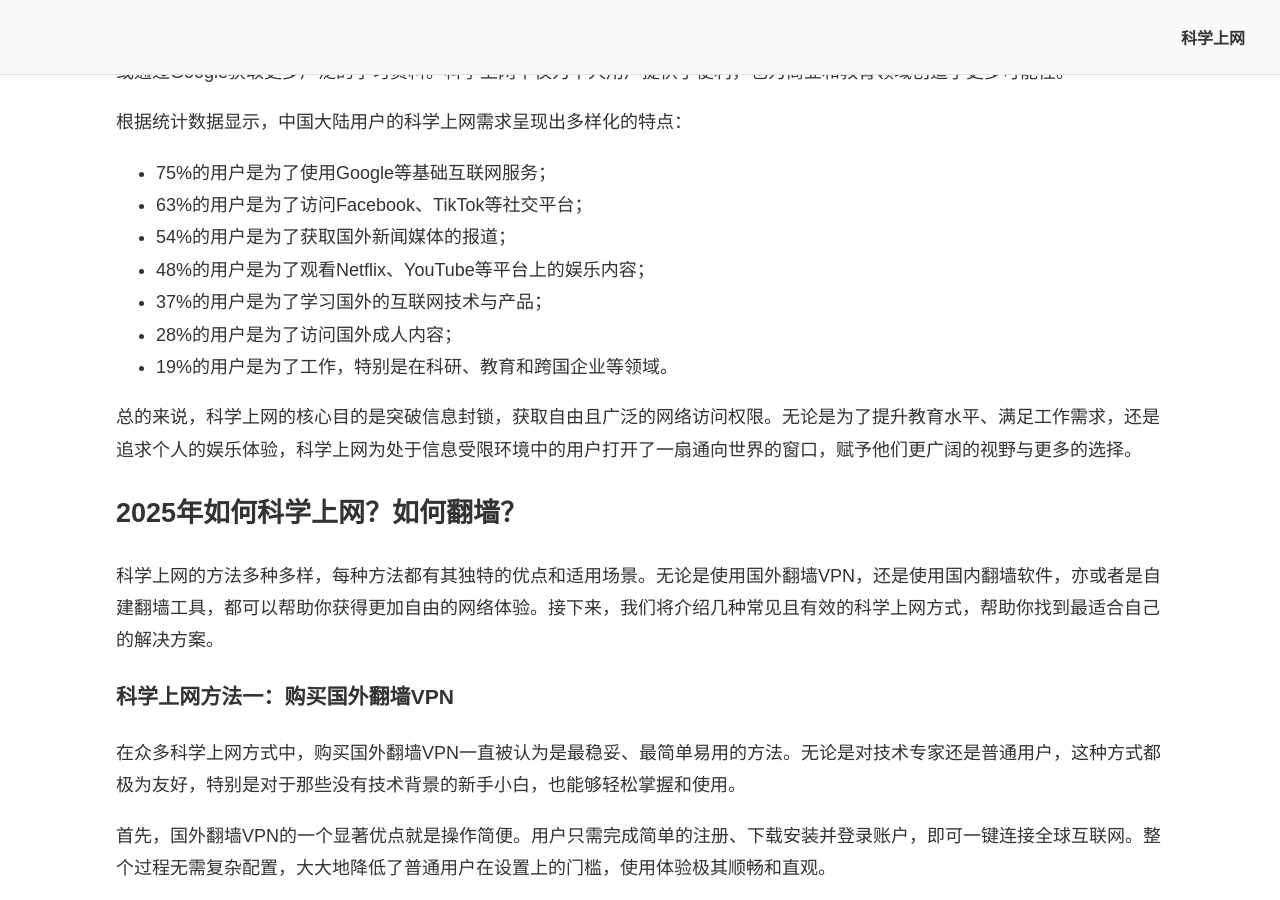
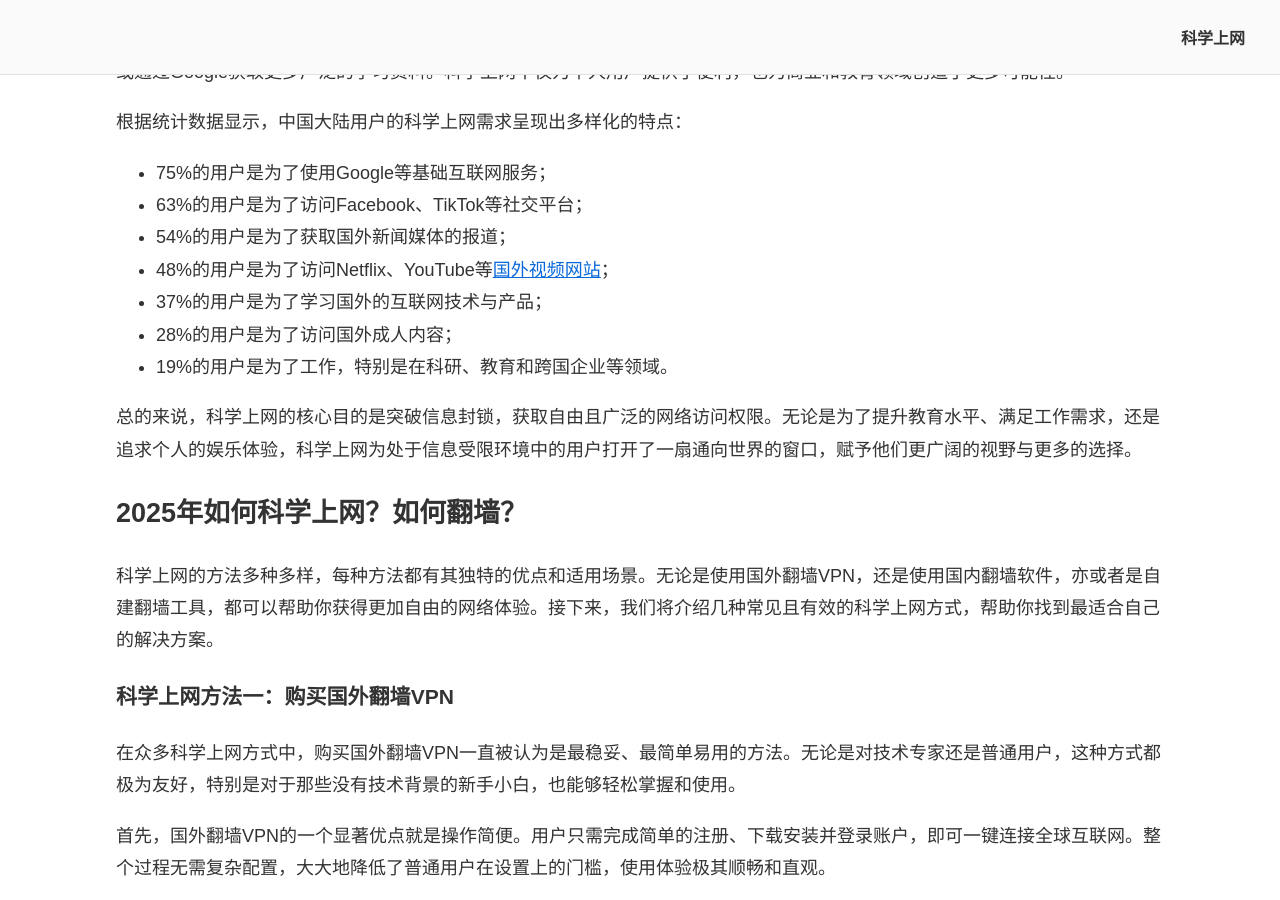
Before and after one commit to chinavpns/chinavpns.github.io, a Jekyll site: the page built from index.md, in a window 1280 px wide and 900 px high, scrolled down 4445 px. Built offline with Jekyll 4.4.1, drawn with Linux system fonts in a browser that asks for light colours.

Commit message:
Update index.md

```diff
--- a/index.md
+++ b/index.md
@@ -82,7 +82,7 @@
 * 75%的用户是为了使用Google等基础互联网服务；
 * 63%的用户是为了访问Facebook、TikTok等社交平台；
 * 54%的用户是为了获取国外新闻媒体的报道；
-* 48%的用户是为了观看Netflix、YouTube等平台上的娱乐内容；
+* 48%的用户是为了访问Netflix、YouTube等<a href="https://github.com/chinavpns/video-site">国外视频网站</a>；
 * 37%的用户是为了学习国外的互联网技术与产品；
 * 28%的用户是为了访问国外成人内容；
 * 19%的用户是为了工作，特别是在科研、教育和跨国企业等领域。
```
